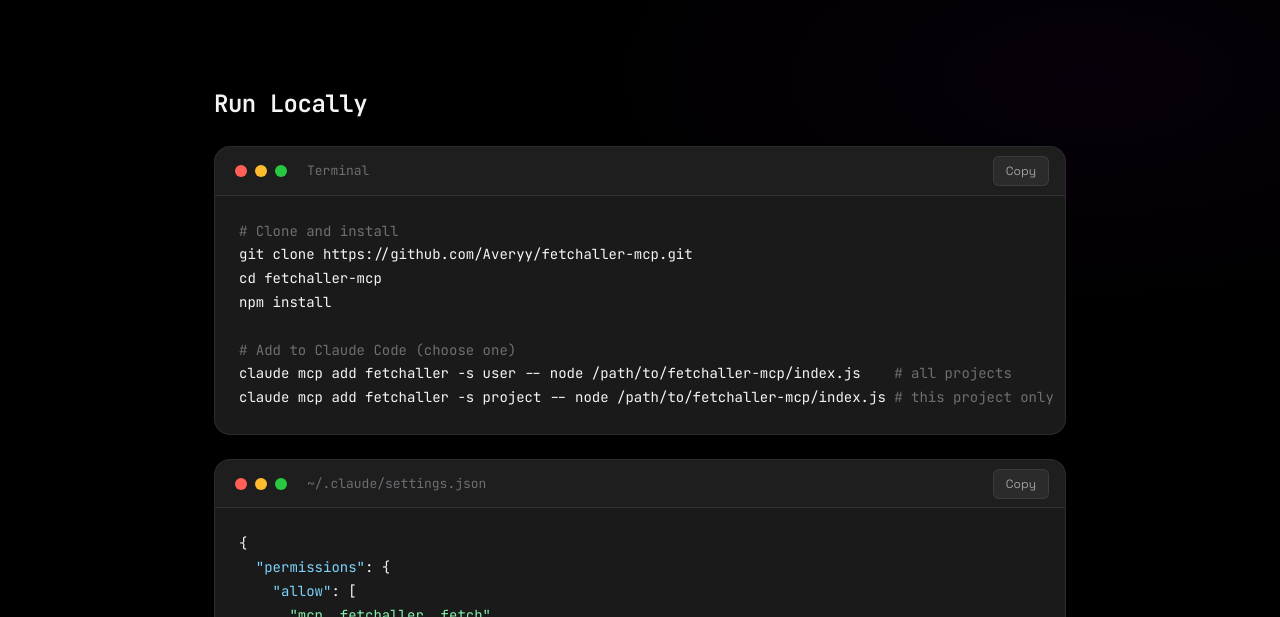
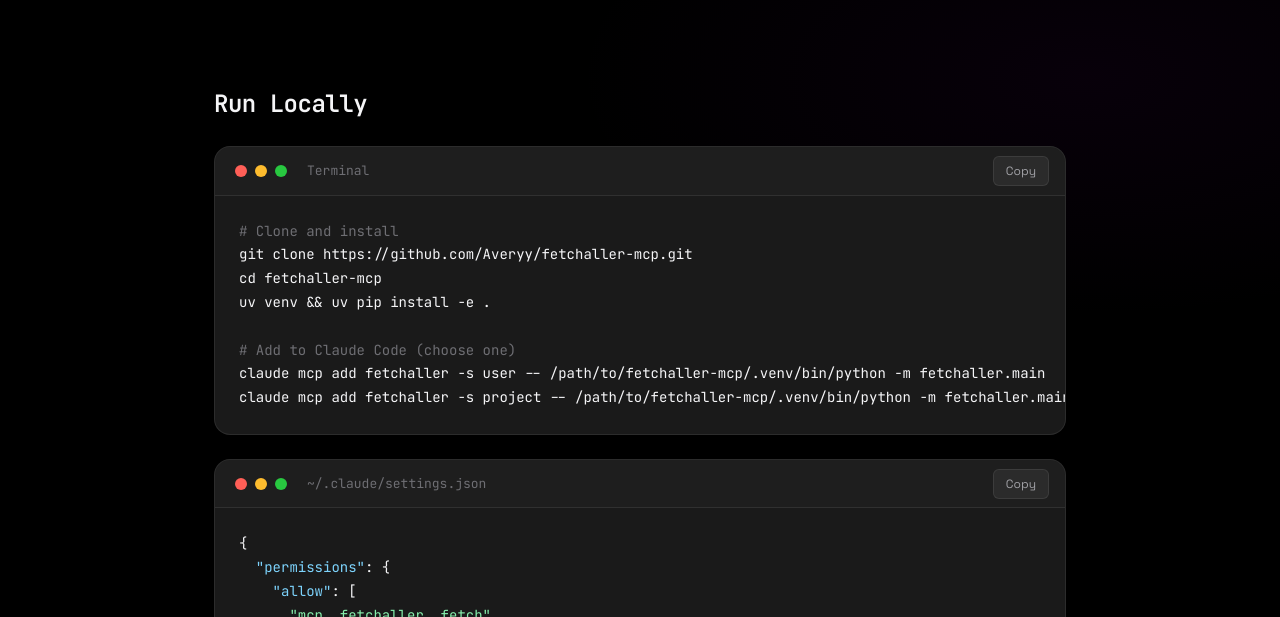
Before and after one commit to Averyy/fetchaller-mcp, a plain HTML site: page landing/index.html in a window 1280 px wide. Shown: the part 483-1100 px from the top of the page. Drawn offline with Linux system fonts and the light colour scheme; a script that the page names is missing.

Commit message:
Update landing page: Node.js -> Python install instructions

```diff
--- a/landing/index.html
+++ b/landing/index.html
@@ -625,11 +625,11 @@
 <pre id="install-code"><span class="code-comment"># Clone and install</span>
 git clone https://github.com/Averyy/fetchaller-mcp.git
 cd fetchaller-mcp
-npm install
+uv venv && uv pip install -e .
 
 <span class="code-comment"># Add to Claude Code (choose one)</span>
-claude mcp add fetchaller -s user -- node /path/to/fetchaller-mcp/index.js    <span class="code-comment"># all projects</span>
-claude mcp add fetchaller -s project -- node /path/to/fetchaller-mcp/index.js <span class="code-comment"># this project only</span></pre>
+claude mcp add fetchaller -s user -- /path/to/fetchaller-mcp/.venv/bin/python -m fetchaller.main    <span class="code-comment"># all projects</span>
+claude mcp add fetchaller -s project -- /path/to/fetchaller-mcp/.venv/bin/python -m fetchaller.main <span class="code-comment"># this project only</span></pre>
                     </div>
                 </div>
 
```
